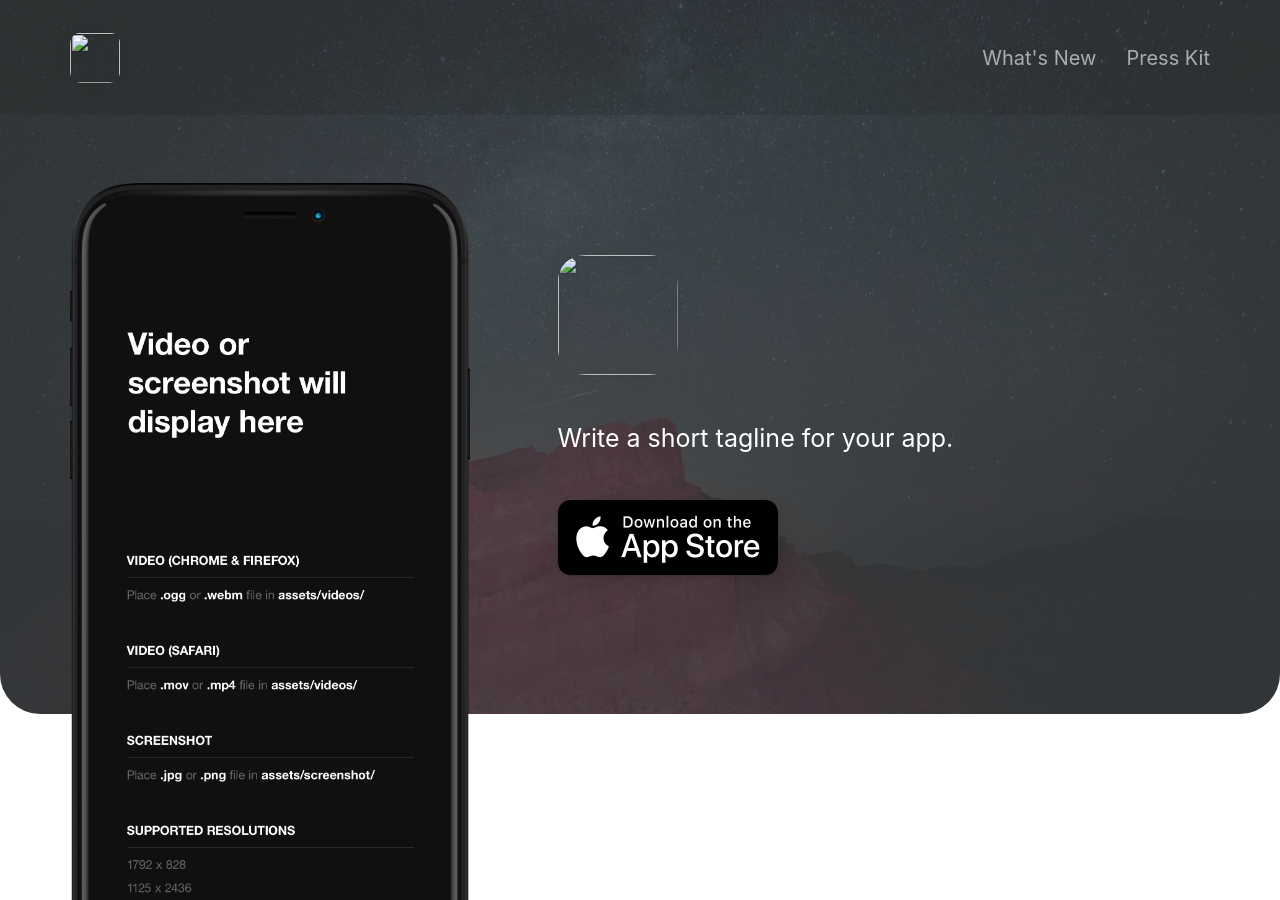
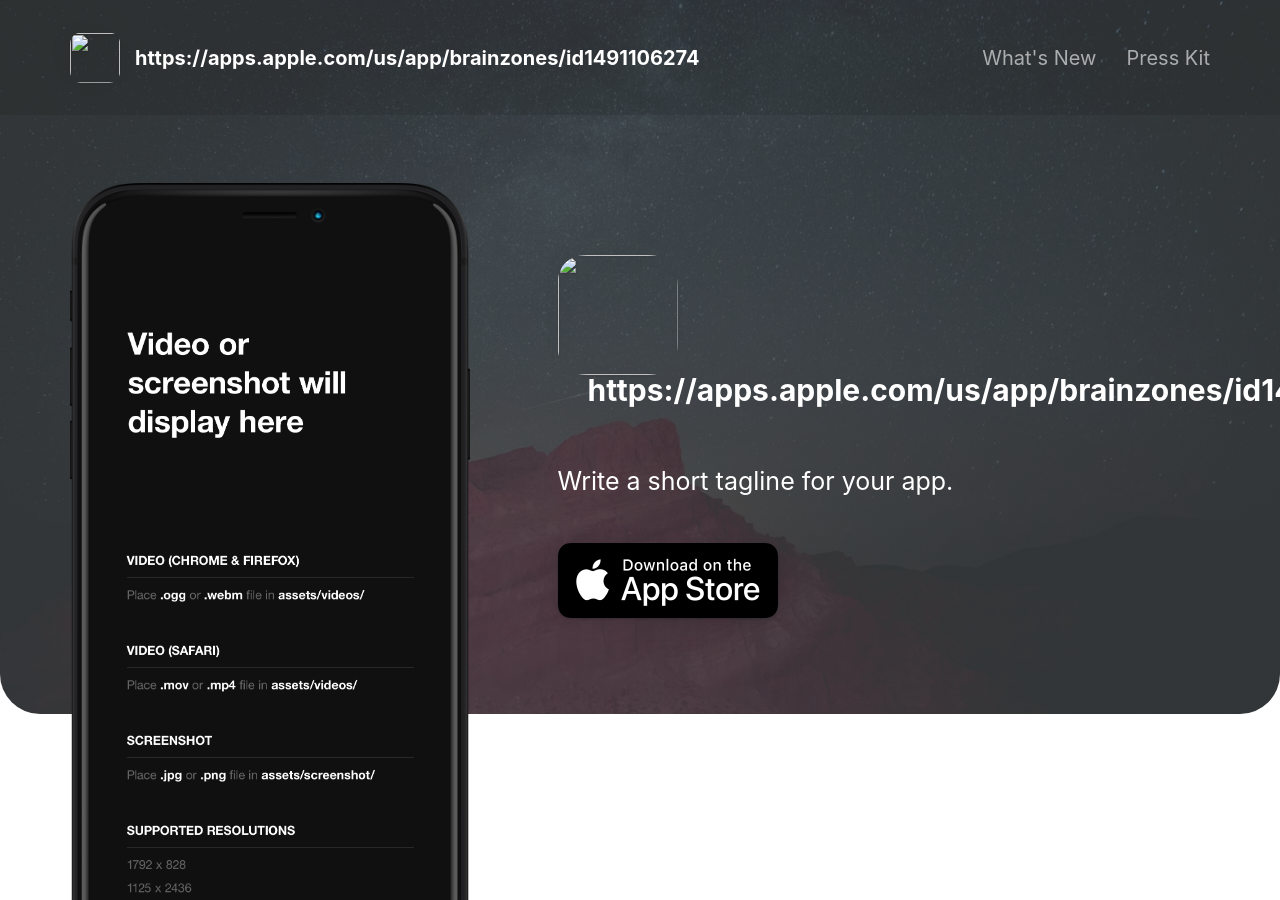
Before and after one commit to nsleche/nsleche, a Jekyll site: the page built from index.html, in a window 1280 px wide and 900 px high. Built offline with Jekyll 4.4.1, drawn with Linux system fonts in a browser that asks for light colours; nearby versions of some CDN libraries; some of the changed lines change nothing that is shown.

Commit message:
chore: set index page title

```diff
--- a/_config.yml
+++ b/_config.yml
@@ -1,5 +1,5 @@
 #page title
-page_title                                :                                           # Automatically populates with app name if not set and if iOS app ID is set. Otherwise enter manually.
+page_title                                : Initial Page                              # Automatically populates with app name if not set and if iOS app ID is set. Otherwise enter manually.
 
 # App Info
 ios_app_id                                : 1491106274                                # Required. Enter iOS app ID to automatically populate name, price and icons (e.g. 718043190).
@@ -11,7 +11,7 @@
                                                                                       # Or upload your press kit file to assets and set path accordingly (e.g. "assets/your_press_kit.zip").
 
 app_icon                                  : # assets/appicon.png                      # Automatically populates if not set and if iOS app ID is set.  Otherwise enter path to icon file manually.
-app_name                                  :                                           # Automatically populates if not set and if iOS app ID is set.  Otherwise enter manually.
+app_name                                  : https://apps.apple.com/us/app/brainzones/id1491106274                                          # Automatically populates if not set and if iOS app ID is set.  Otherwise enter manually.
 app_price                                 :                                           # Automatically populates if not set and if iOS app ID is set.  Otherwise enter manually.
 app_description                           : Write a short tagline for your app.
 
@@ -20,14 +20,14 @@
 
 
 # Information About Yourself
-your_name                                 : Emil Baehr
-your_link                                 : https://emilbaehr.com
+your_name                                 : None
+your_link                                 : https://noneyet.noneyet
 your_city                                 : Copenhagen
-email_address                             : emil.baehr@gmail.com
+email_address                             : noneyet@gmail.com
 facebook_username                         :
-instagram_username                        : ebaehr
-twitter_username                          : ebaehr
-github_username                           : emilbaehr
+instagram_username                        : nsleche
+twitter_username                          : nsleche
+github_username                           : nsleche
 youtube_username                          :
 
 
```
